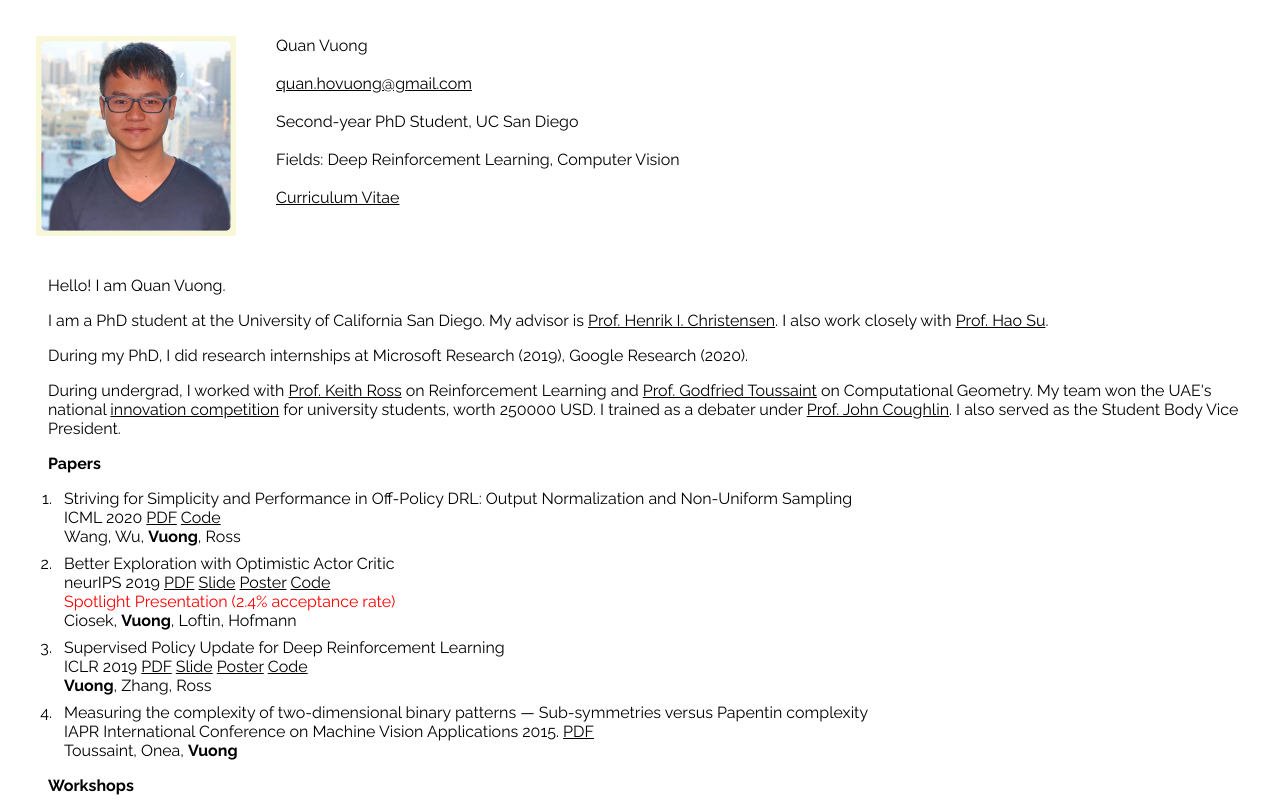
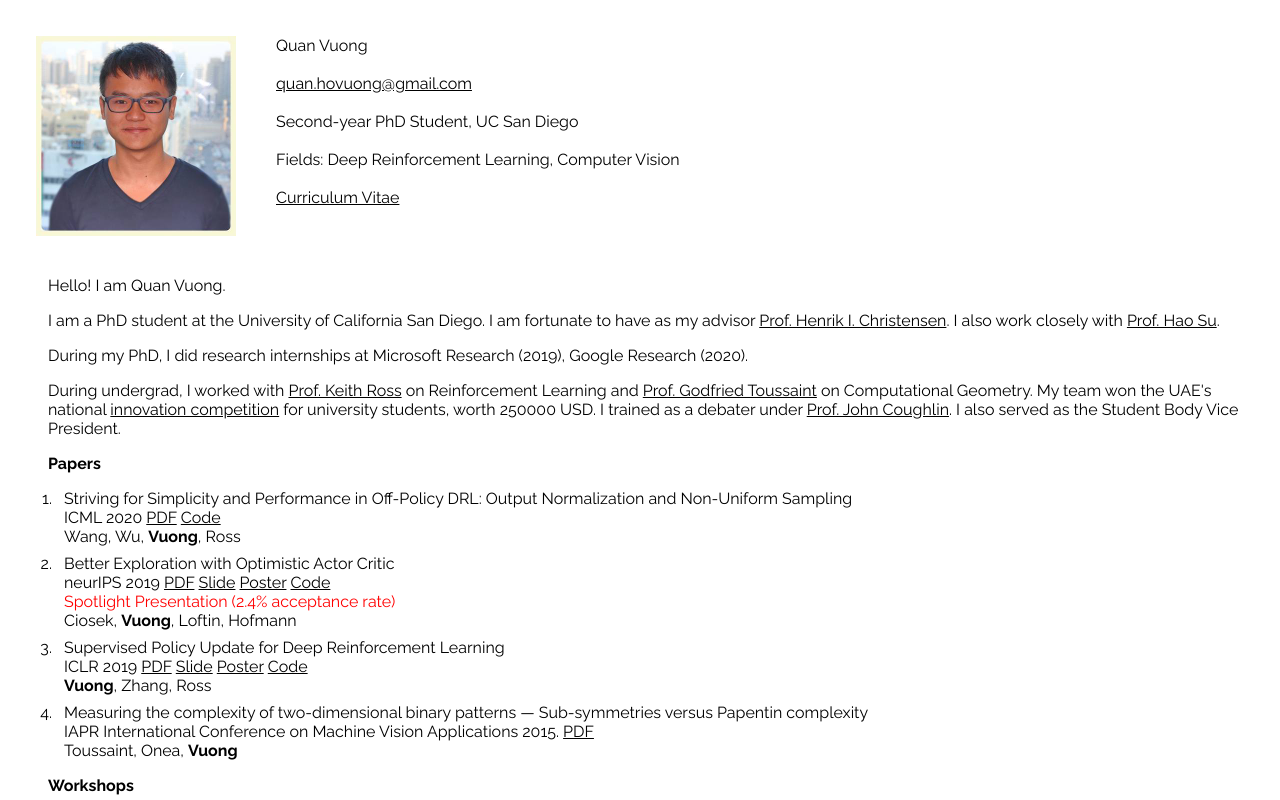
Before and after one commit to quanvuong/quanvuong.github.io, a React (Create React App) app: page / in a window 1280 px wide. Shown: the top 800 px of the page. Built offline with nearby package versions, Linux system fonts and the light colour scheme.

Commit message:
fortunate

```diff
--- a/src/Summary.js
+++ b/src/Summary.js
@@ -9,7 +9,7 @@ class Summary extends Component {
       <div className="Summary">
         <div className="SummaryOneP">Hello! I am Quan Vuong.</div>
 
-        <div className="SummaryOneP">I am a PhD student at the University of California San Diego. My advisor is <a href="http://www.hichristensen.net">Prof. Henrik I. Christensen</a>. I also work closely with <a href="http://cseweb.ucsd.edu/~haosu/">Prof. Hao Su</a>.  </div>
+        <div className="SummaryOneP">I am a PhD student at the University of California San Diego. I am fortunate to have as my advisor <a href="http://www.hichristensen.net">Prof. Henrik I. Christensen</a>. I also work closely with <a href="http://cseweb.ucsd.edu/~haosu/">Prof. Hao Su</a>.  </div>
 
         <div className="SummaryOneP">During my PhD, I did research internships at Microsoft Research (2019), Google Research (2020).</div>
 
```
